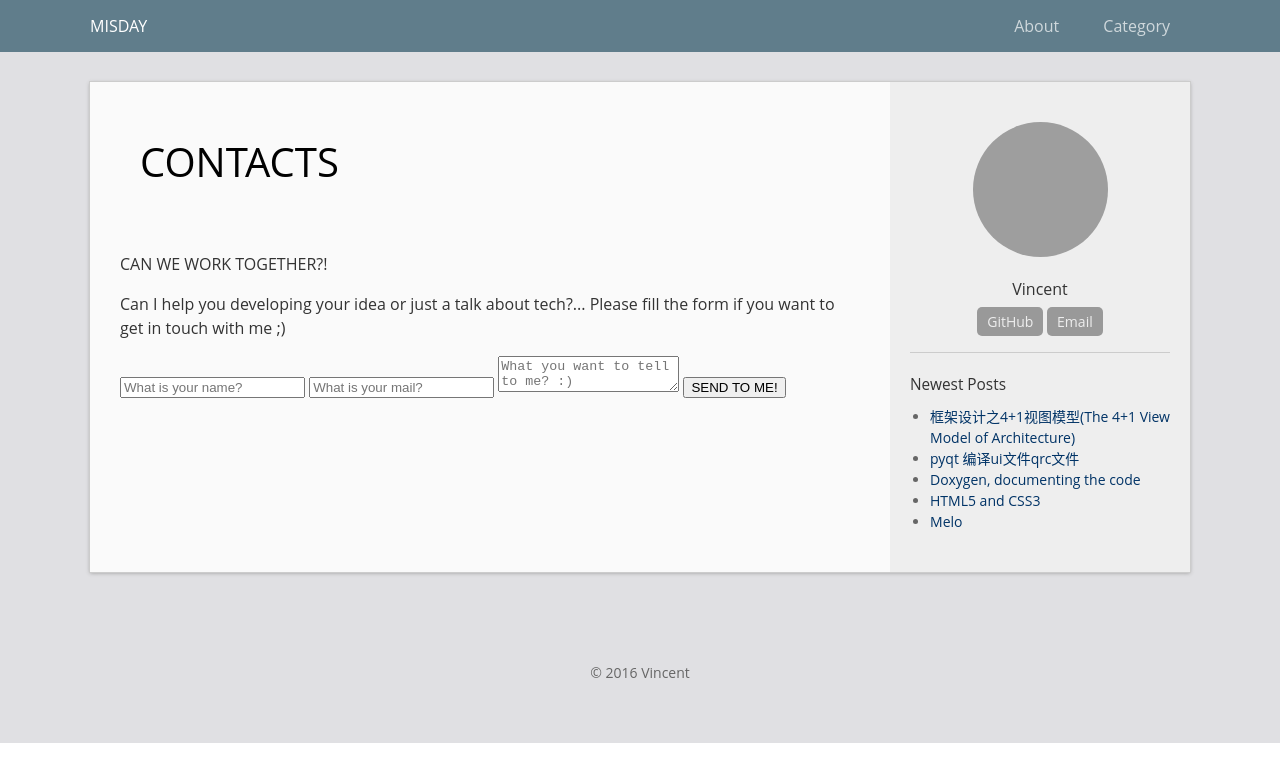
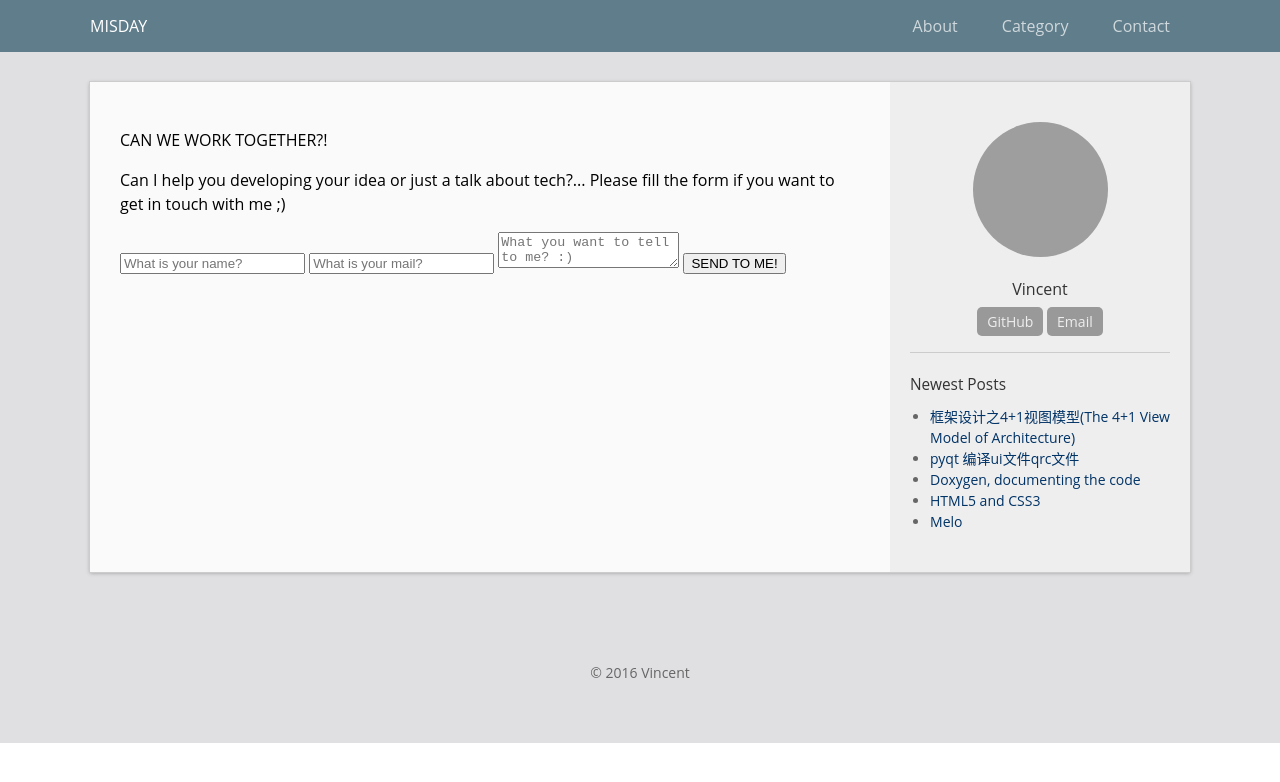
Before and after one commit to suseme/misday, a Jekyll site: the page built from contacts.html, in a window 1280 px wide. Shown: the top 782 px of the page. Built offline with Jekyll 4.4.1, drawn with Linux system fonts in a browser that asks for light colours; comment, search, counter and statistics services are not loaded; grey boxes are pictures that could not be loaded.

Commit message:
add contact

```diff
--- a/contacts.html
+++ b/contacts.html
@@ -1,6 +1,8 @@
 ---
-layout: page
-title: CONTACTS
+layout: default
+title: Contact
+permalink: /contact/
+public: true
 ---
       <div class="">
         <p class="post-date">CAN WE WORK TOGETHER?!</p>
```
